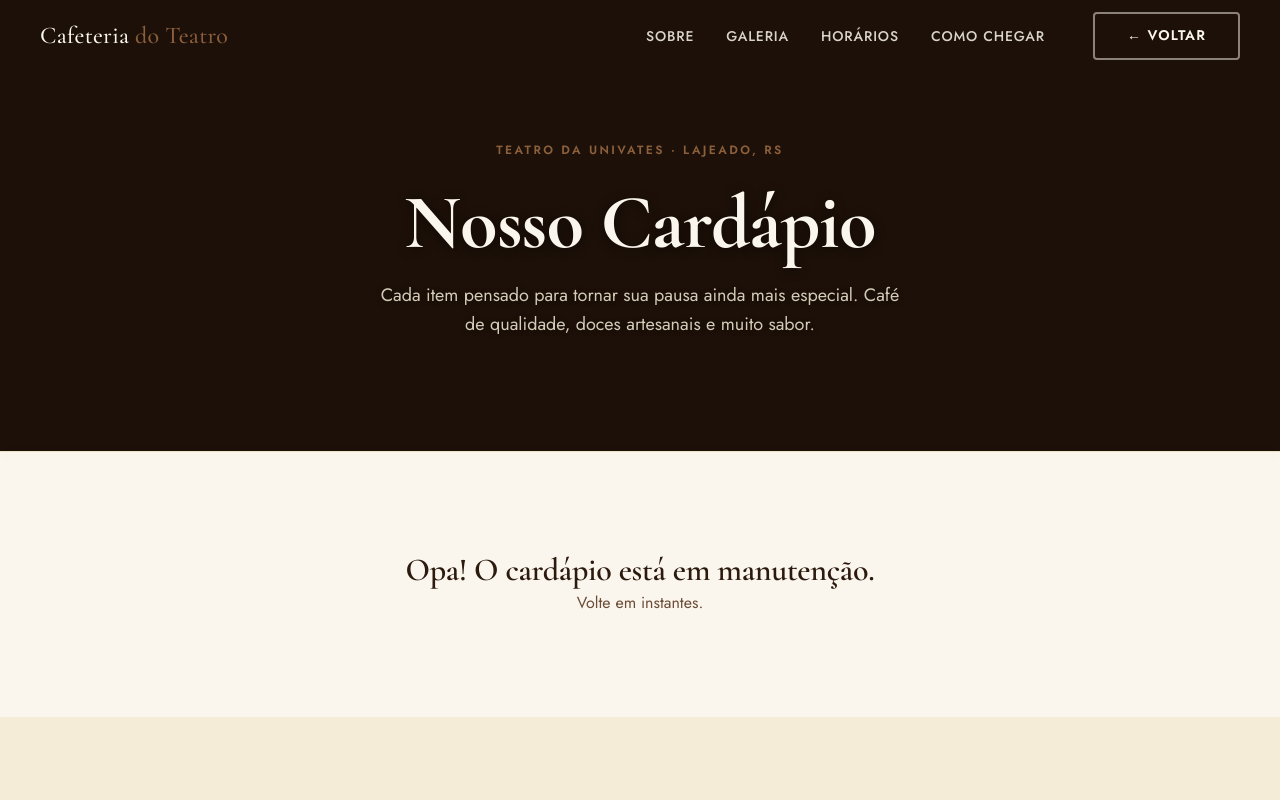
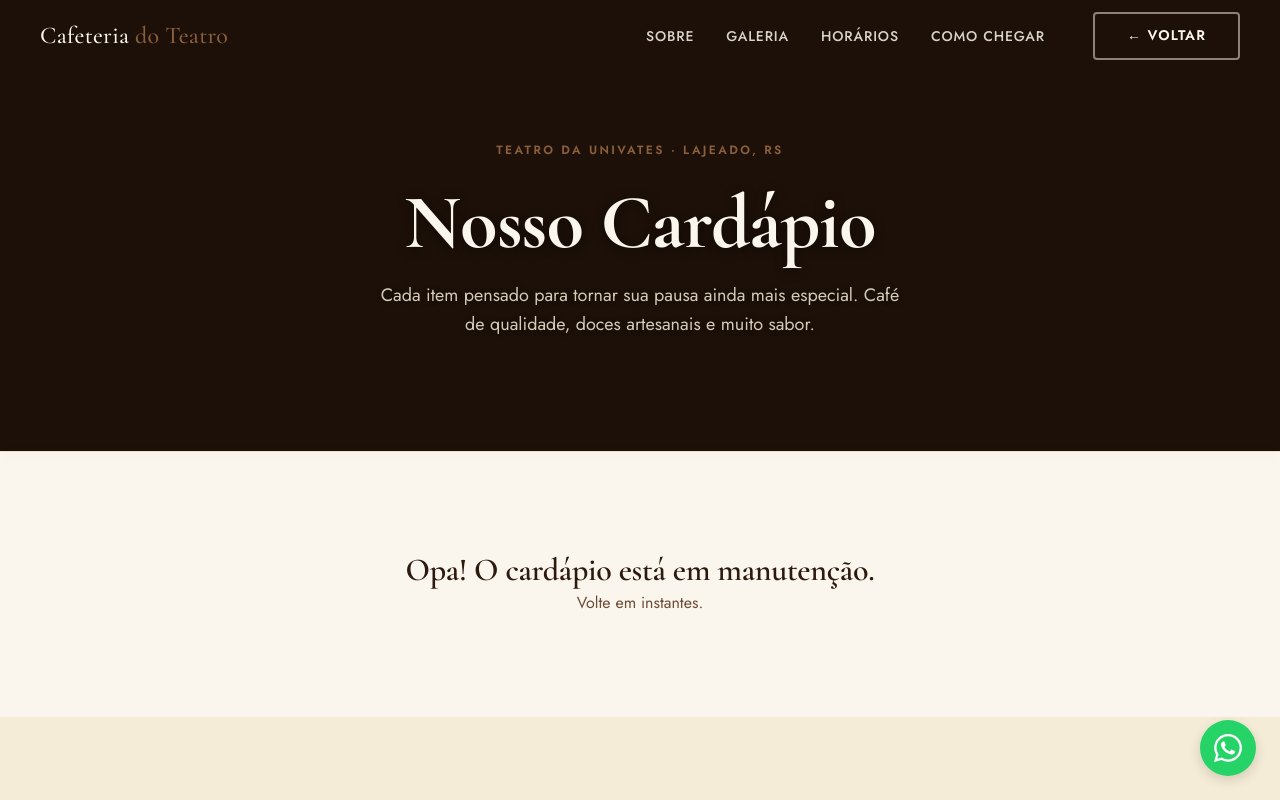
Before and after one commit to nfbrentano/cafeteriadoteatro, a website built with Vite: page cardapio.html in a window 1280 px wide. Shown: the top 800 px of the page. Built offline with nearby package versions, Linux system fonts and the light colour scheme; some packages are replaced by stand-ins of ours; no server answers; the database is empty.

Commit message:
feat: add floating WhatsApp button and dynamic settings configuration to menu

```diff
--- a/cardapio.html
+++ b/cardapio.html
@@ -356,6 +356,13 @@
     </div>
   </footer>
 
+  <!-- FAB WhatsApp -->
+  <a id="fab-whatsapp" href="https://wa.me/5551984224792" target="_blank" rel="noopener noreferrer" class="fab-whatsapp hidden" aria-label="Falar conosco no WhatsApp">
+    <svg width="28" height="28" viewBox="0 0 24 24" fill="white">
+      <path d="M17.472 14.382c-.297-.149-1.758-.867-2.03-.967-.273-.099-.471-.148-.67.15-.197.297-.767.966-.94 1.164-.173.199-.347.223-.644.075-.297-.15-1.255-.463-2.39-1.475-.888-.788-1.489-1.761-1.662-2.06-.173-.297-.018-.458.13-.606.134-.133.298-.347.446-.52.149-.174.198-.298.298-.497.099-.198.05-.371-.025-.52-.075-.149-.669-1.612-.916-2.207-.242-.579-.487-.5-.669-.51-.173-.008-.371-.01-.57-.01-.198 0-.52.074-.792.372-.272.297-1.04 1.016-1.04 2.479 0 1.462 1.065 2.875 1.213 3.074.149.198 2.096 3.2 5.077 4.487.709.306 1.262.489 1.694.625.712.227 1.36.195 1.871.118.571-.085 1.758-.719 2.006-1.413.248-.694.248-1.289.173-1.413-.074-.124-.272-.198-.57-.347m-5.421 7.403h-.004a9.87 9.87 0 01-5.031-1.378l-.361-.214-3.741.982.998-3.648-.235-.374a9.86 9.86 0 01-1.51-5.26c.001-5.45 4.436-9.884 9.888-9.884 2.64 0 5.122 1.03 6.988 2.898a9.825 9.825 0 012.893 6.994c-.003 5.45-4.437 9.884-9.885 9.884m8.413-18.297A11.815 11.815 0 0012.05 0C5.495 0 .16 5.335.157 11.892c0 2.096.547 4.142 1.588 5.945L.057 24l6.305-1.654a11.882 11.882 0 005.683 1.448h.005c6.554 0 11.89-5.335 11.893-11.893a11.821 11.821 0 00-3.48-8.413z"/>
+    </svg>
+  </a>
+
   <!-- SUPABASE SDK & CLIENT -->
   <script defer crossorigin="anonymous" src="https://cdn.jsdelivr.net/npm/@supabase/supabase-js@2"></script>
   <script defer src="js/supabase-client.js"></script>
--- a/js/cardapio.js
+++ b/js/cardapio.js
@@ -140,10 +140,36 @@ document.addEventListener('DOMContentLoaded', () => {
 
   loadDynamicHero();
 
+  /* ── Configurações (WhatsApp) ───────────────────────────── */
+  const loadSettings = async () => {
+    try {
+      const s = await window.cafeteriaDB.settings.all().catch(() => ({}));
+      const fabWhatsapp = document.getElementById('fab-whatsapp');
+      if (fabWhatsapp) {
+        const wppAtivo = s.whatsapp_ativo !== undefined ? String(s.whatsapp_ativo) !== 'false' : true;
+        if (!wppAtivo) {
+          fabWhatsapp.classList.add('hidden');
+          fabWhatsapp.style.display = 'none';
+        } else {
+          fabWhatsapp.classList.remove('hidden');
+          fabWhatsapp.style.display = 'flex';
+          if (s.whatsapp_numero) {
+            fabWhatsapp.href = `https://wa.me/${s.whatsapp_numero}`;
+          }
+        }
+      }
+    } catch (err) {
+      console.error('Erro ao carregar settings no cardápio:', err);
+    }
+  };
+
+  loadSettings();
+
   /* ── Sincronização em Tempo Real ────────────────────────── */
   window.cafeteriaDB.subscribeToChanges(() => {
     loadActivePromos();
     loadDynamicHero();
+    loadSettings();
   });
 
   /* ── Navegação sticky de categorias ─────────────────────── */
```
Also changed, not shown: SDD/CONCLUIDAS/CAF-000020-menu-flutuante-whatsapp.md (renamed from SDD/CAF-000020-menu-flutuante-whatsapp.md).
